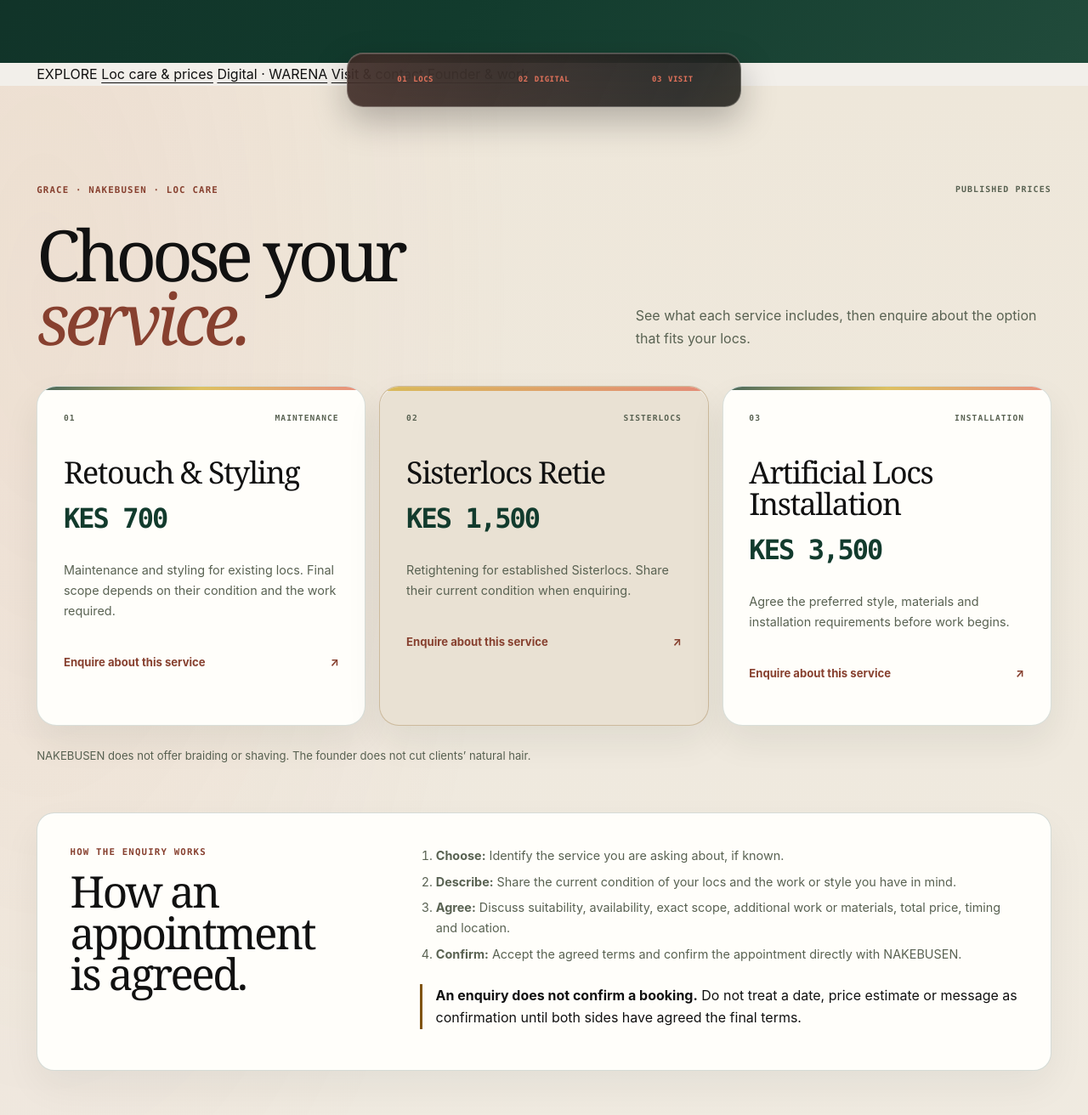
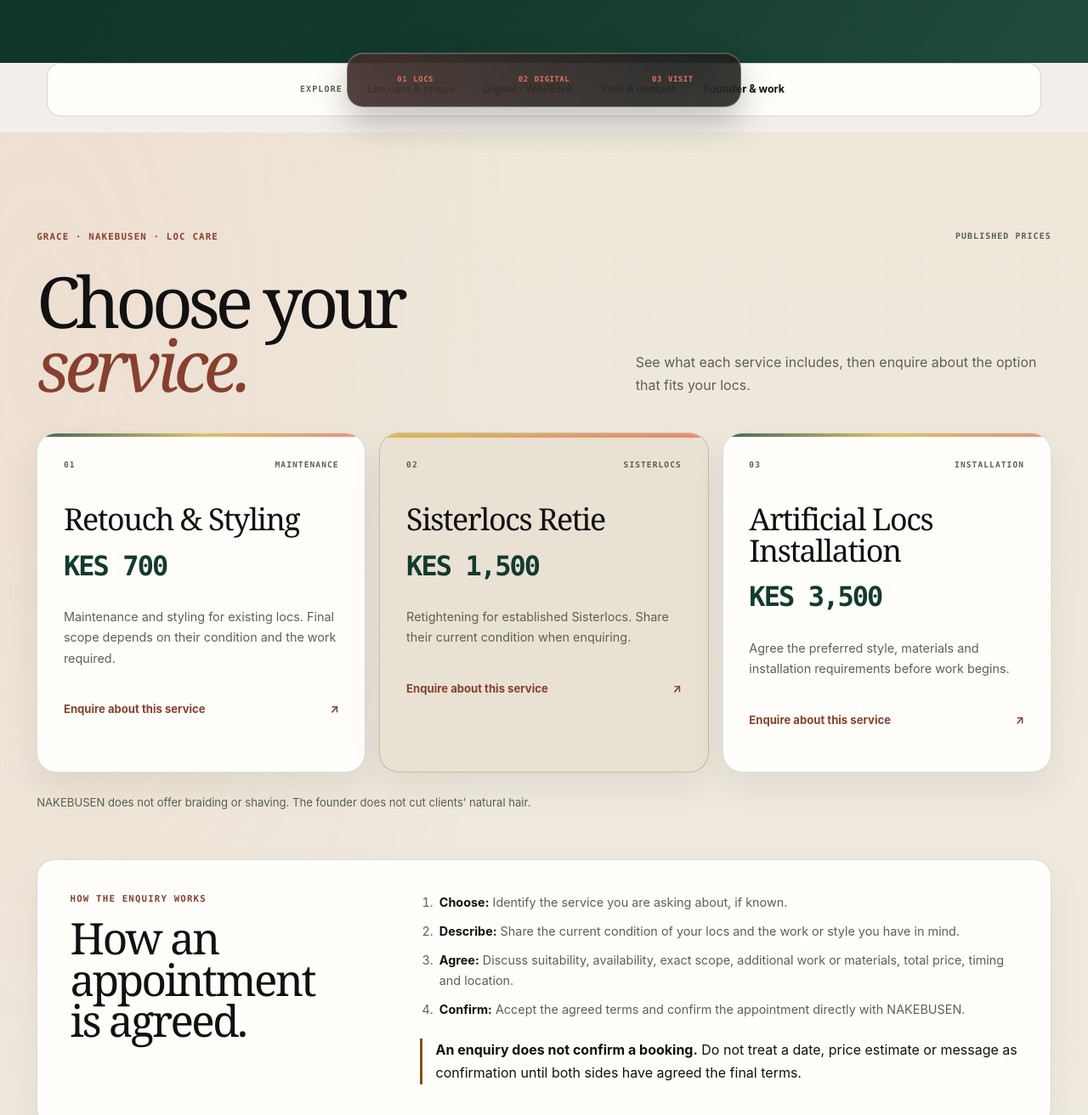
Before and after one commit to donfelohke/donfelohke.github.io, a plain HTML site: page index.html in a window 1280 px wide. Shown: the part 664-1976 px from the top of the page at 85% size. Drawn offline with Linux system fonts and the light colour scheme.

Commit message:
Restructure page hierarchy for customer clarity

```diff
--- a/assets/css/site.css
+++ b/assets/css/site.css
@@ -504,3 +504,15 @@ h2 em,h3 em{color:var(--clay);font-weight:400}
 .customer-care-grid h4{margin:.5rem 0;font:650 1rem/1.3 var(--sans)}
 .customer-care-grid p{margin:.35rem 0;color:var(--muted);font-size:.8rem}
 @media(max-width:760px){.faq-grid,.customer-care-grid{grid-template-columns:1fr}}
+
+/* Editorial page index and clearer section navigation. */
+.page-index{position:relative;z-index:2;margin:0 auto 1.2rem;padding:0 .75rem}
+.page-index-inner{display:flex;align-items:center;justify-content:center;flex-wrap:wrap;gap:.45rem;padding:.65rem .8rem;border:1px solid var(--line);border-radius:1rem;background:var(--surface)}
+.page-index-label{padding:0 .55rem;color:var(--muted);font:700 .62rem/1 var(--mono);letter-spacing:.12em}
+.page-index a{min-height:40px;display:inline-flex;align-items:center;padding:.55rem .8rem;border-radius:.7rem;color:var(--ink);font-size:.78rem;font-weight:650;text-decoration:none}
+.page-index a:hover,.page-index a:focus-visible{background:var(--soft);outline-offset:2px}
+.booking-panel ol{display:grid;gap:.6rem;padding-left:1.25rem}
+.booking-panel li{padding-left:.2rem}
+.booking-panel li strong{color:var(--ink)}
+@media(max-width:760px){.page-index{padding:0 .6rem;margin-bottom:.7rem}.page-index-inner{justify-content:flex-start;gap:.25rem;padding:.55rem}.page-index-label{width:100%;padding:.25rem .55rem}.page-index a{flex:1 1 calc(50% - .3rem);justify-content:center;text-align:center;font-size:.72rem}}
+@media(max-width:380px){.page-index a{flex-basis:100%;justify-content:flex-start}}
```
